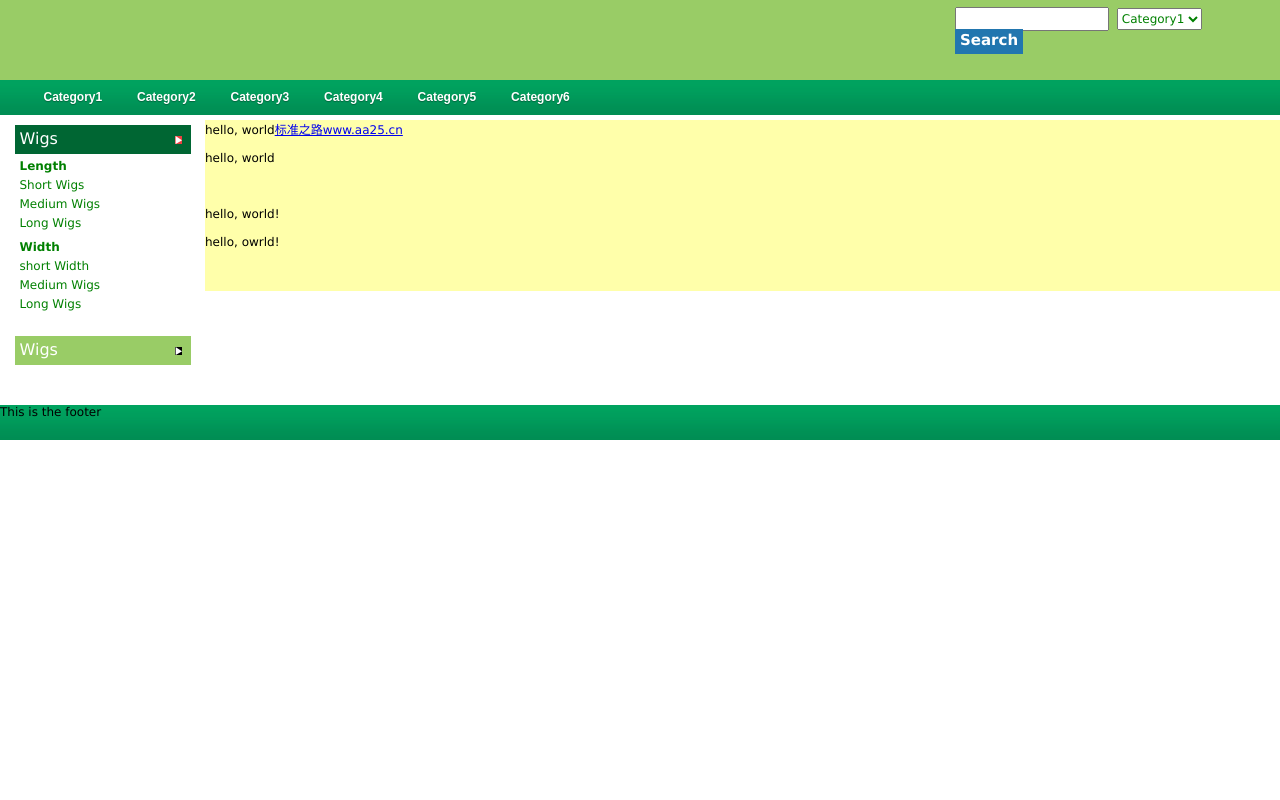
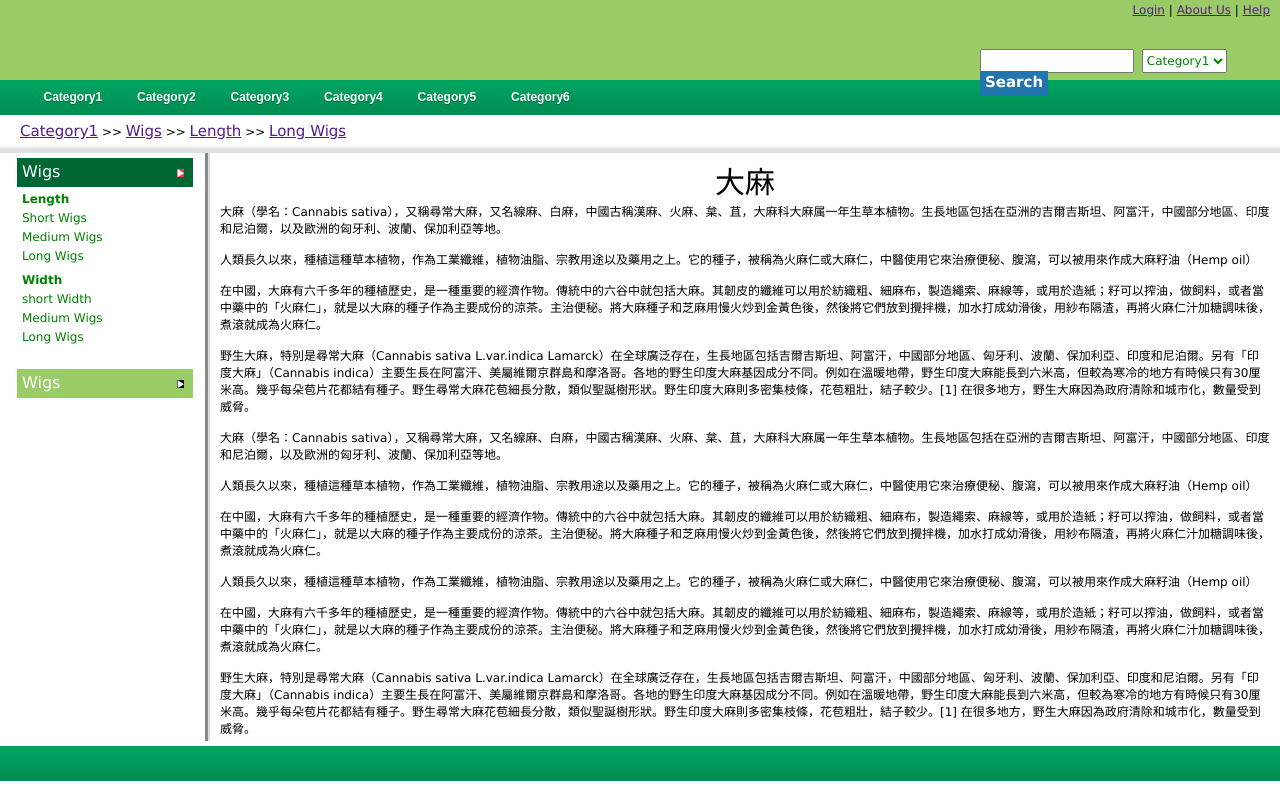
Before and after one commit to ChenJiaoyan/TCM, a PHP site: page / in a window 1280 px wide. Run offline with PHP 8.4, Linux system fonts and the light colour scheme.

Commit message:
Sep night

```diff
--- a/css/layout.css
+++ b/css/layout.css
@@ -7,17 +7,24 @@ body { font-family:Verdana; font-size:14px; margin:0;}
 
 #container {margin:0 auto; width:100%;}
 #header { height:80px; background:#9c6;}
-#header #searchbox{ float:right; width:25%;height:35px;padding:7px 5px 5px 5px;}
+#header #headright{ float:right; width:25%; height:90%;}
+#header #searchbox{ float:left;height:35px;padding:7px 5px 5px 5px;margin-top:25px;margin-left:15px;}
 #header #searchbox #txtSearch{ height:20px;}
-#header #searchbox #optionSearch{ height:22px;margin-left:4px;margin-right:4px;color:green;}
+#header #searchbox #optionSearch{ height:24px;margin-left:4px;margin-right:4px;color:green;}
 #header #searchbox #search_submit{ background:#2276AF; font-size:15px; font-weight:bold;text-shadow:1px 1px 1px #2276AF;color:white;text-align:center;padding: 2px 5px 5px 5px;}
-#menu { height:35px; background:url(../images/menu_back.png); margin-bottom:5px; overflow:hidden; padding:0 0 0 20px;}
+#header #utility {float:right;margin-right:10px;margin-top:3px;}
+#menu { width:100%;height:35px; background:url(../images/menu_back.png); margin-bottom:5px; overflow:hidden; padding:0 0 0 20px;}
 #menu ul {list-style:none; height:35px;line-height:35px;padding:0 8px 1px;border-radius:30px;box-shadow:0 1px 3px rgba(0;0,0,0,4);}
 #menu ul li{display:inline-block;margin:0.5px;}
 #menu ul li a{ color:#fff; font-weight:bold;font-family:Arial, Helvetica, sans-serif;font-size:12px;padding:5px 15px;text-decoration:none;text-shadow:0 1px 1px rgba(0,0,0,0.3);}
 #menu ul li a#curr, #menu ul li a:hover{ border-radius:20px;background-color:#666;box-shadow:0 1px 1px rgba(0,0,0,0.2);border-top:1px solid #f8f8f8;}
 #mainContent {margin-bottom:5px;}
-#sidebar { float:left; width:200px;background:#fff;}
-#content { margin-left:205px !important; margin-left:202px; height:auto !important; height:100px; background:#ffa;}/*µ±contentÉè¶¨¸ß¶Èºó£¬3ÏñËØ»áÅÜµ½contentÍâ²à£¬ÕâÑù£¬ÎÒÃÇÓÃ!importantÐÞÕýÔÚieÏÂÏò×ó¶à¸¡¶¯2ÏñËØ£¬¼ÓÉÏ3ÏñËØµÄbugÕýºÃÊÇ5ÏñËØ£¬ËùÒÔÔÚ»ðºüºÍIEÏÂÏÔÊ¾ÊÇÒ»ÑùµÄ*/
+#mainContent .border{width:100%;height:10px;background:url(../images/border.gif);}
+#mainContent #status{height:23px;width:100%;position:relative;padding:0 20px;top:2px;}
+#mainContent #status a{font-size:15px;}
+#mainContent #content {position:relative;}
+#sidebar { float:left; width:205px;background:#fff;}
+#content { margin-left:205px !important; margin-left:202px; height:auto !important; height:100px; background:#ffa; background:white;}/*µ±contentÉè¶¨¸ß¶Èºó£¬3ÏñËØ»áÅÜµ½contentÍâ²à£¬ÕâÑù£¬ÎÒÃÇÓÃ!importantÐÞÕýÔÚieÏÂÏò×ó¶à¸¡¶¯2ÏñËØ£¬¼ÓÉÏ3ÏñËØµÄbugÕýºÃÊÇ5ÏñËØ£¬ËùÒÔÔÚ»ðºüºÍIEÏÂÏÔÊ¾ÊÇÒ»ÑùµÄ*/
+#content #content2{ padding: 5px 10px 5px 10px;border-left-color: #DDDDDD;border-left-style: groove;border-left-width: 5px;}
 #footer { height:35px; background:url(../images/menu_back.png);}
 .clearfloat { clear:both; height:0; font-size: 1px; line-height: 0px;}
--- a/index.html
+++ b/index.html
@@ -10,6 +10,14 @@
 <body>
 <div id="container">
   <div id="header">
+  <div id="headright">
+  <div id="utility">
+    <ul>
+    <a href="">Login</a> |
+    <a href="">About Us</a> |
+    <a href="">Help </a>
+    </ul>
+  </div>
   <div id="searchbox">
     <input id="txtSearch" type="text" name="search" maxlength="200" value="" autocomplete="off">
     <select id="optionSearch">
@@ -18,7 +26,8 @@
 	<option value="Category3">Category3</option>
     </select>
     <span id="search_submit">Search</span>
-    </div>
+  </div>
+  </div>
   </div>
   <div id="menu">
   <ul>
@@ -30,9 +39,15 @@
     <li id="category6"><a href="">Category6</a></li>
   </ul>
   </div>
-  <br class="clearfloat" />
   <div id="mainContent">
+    <div id="status">
+	<a href="">Category1</a> >>
+	<a href="">Wigs</a> >>
+	<a href="">Length</a> >>
+	<a href="">Long Wigs</a>
+    </div>
     <div id="sidebar">
+	<div class="border"></div>
  <!--   	<a href="javascript:parentAccordion.pr(1)">Exand All</a> | <a href="javascript:parentAccordion.pr(-1)">Collapse All</a>
 -->
     	<ul class="acc" id="acc">
@@ -96,22 +111,27 @@
 
     </ul>
     </div>
-    <div id="content">hello, world<a href="http://www.aa25.cn">标准之路www.aa25.cn</a><br />
-      <br />
-    hello, world<br />
-      <br />
-      <br />
-      <br />
-hello, world!<br />
-<br />
-hello, owrld!<br />
-    <br />
-    <br />
-    <br />
+    <div id="content">
+	<div class="border"></div>
+	<div id="content2">
+	<h2 style="font-size:30px;text-align:center;">大麻</h2>
+	<p>大麻（學名：Cannabis sativa），又稱尋常大麻，又名線麻、白麻，中國古稱漢麻、火麻、枲、苴，大麻科大麻属一年生草本植物。生長地區包括在亞洲的吉爾吉斯坦、阿富汗，中國部分地區、印度和尼泊爾，以及歐洲的匈牙利、波蘭、保加利亞等地。
+	</p><br/>
+	<p>人類長久以來，種植這種草本植物，作為工業纖維，植物油脂、宗教用途以及藥用之上。它的種子，被稱為火麻仁或大麻仁，中醫使用它來治療便秘、腹瀉，可以被用來作成大麻籽油（Hemp oil）</p></br>
+	<p>在中國，大麻有六千多年的種植歷史，是一種重要的經濟作物。傳統中的六谷中就包括大麻。其韌皮的纖維可以用於紡織粗、細麻布，製造繩索、麻線等，或用於造紙；籽可以搾油，做飼料，或者當中藥中的「火麻仁」，就是以大麻的種子作為主要成份的涼茶。主治便秘。將大麻種子和芝麻用慢火炒到金黃色後，然後將它們放到攪拌機，加水打成幼滑後，用紗布隔渣，再將火麻仁汁加糖調味後，煮滾就成為火麻仁。</p></br>
+	<p>野生大麻，特別是尋常大麻（Cannabis sativa L.var.indica Lamarck）在全球廣泛存在，生長地區包括吉爾吉斯坦、阿富汗，中國部分地區、匈牙利、波蘭、保加利亞、印度和尼泊爾。另有「印度大麻」（Cannabis indica）主要生長在阿富汗、美屬維爾京群島和摩洛哥。各地的野生印度大麻基因成分不同。例如在溫暖地帶，野生印度大麻能長到六米高，但較為寒冷的地方有時候只有30厘米高。幾乎每朵苞片花都結有種子。野生尋常大麻花苞細長分散，類似聖誕樹形狀。野生印度大麻則多密集枝條，花苞粗壯，結子較少。[1] 在很多地方，野生大麻因為政府清除和城市化，數量受到威脅。</p></br>
+	<p>大麻（學名：Cannabis sativa），又稱尋常大麻，又名線麻、白麻，中國古稱漢麻、火麻、枲、苴，大麻科大麻属一年生草本植物。生長地區包括在亞洲的吉爾吉斯坦、阿富汗，中國部分地區、印度和尼泊爾，以及歐洲的匈牙利、波蘭、保加利亞等地。
+	</p><br/>
+	<p>人類長久以來，種植這種草本植物，作為工業纖維，植物油脂、宗教用途以及藥用之上。它的種子，被稱為火麻仁或大麻仁，中醫使用它來治療便秘、腹瀉，可以被用來作成大麻籽油（Hemp oil）</p></br>
+	<p>在中國，大麻有六千多年的種植歷史，是一種重要的經濟作物。傳統中的六谷中就包括大麻。其韌皮的纖維可以用於紡織粗、細麻布，製造繩索、麻線等，或用於造紙；籽可以搾油，做飼料，或者當中藥中的「火麻仁」，就是以大麻的種子作為主要成份的涼茶。主治便秘。將大麻種子和芝麻用慢火炒到金黃色後，然後將它們放到攪拌機，加水打成幼滑後，用紗布隔渣，再將火麻仁汁加糖調味後，煮滾就成為火麻仁。</p></br>
+	<p>人類長久以來，種植這種草本植物，作為工業纖維，植物油脂、宗教用途以及藥用之上。它的種子，被稱為火麻仁或大麻仁，中醫使用它來治療便秘、腹瀉，可以被用來作成大麻籽油（Hemp oil）</p></br>
+	<p>在中國，大麻有六千多年的種植歷史，是一種重要的經濟作物。傳統中的六谷中就包括大麻。其韌皮的纖維可以用於紡織粗、細麻布，製造繩索、麻線等，或用於造紙；籽可以搾油，做飼料，或者當中藥中的「火麻仁」，就是以大麻的種子作為主要成份的涼茶。主治便秘。將大麻種子和芝麻用慢火炒到金黃色後，然後將它們放到攪拌機，加水打成幼滑後，用紗布隔渣，再將火麻仁汁加糖調味後，煮滾就成為火麻仁。</p></br>
+	<p>野生大麻，特別是尋常大麻（Cannabis sativa L.var.indica Lamarck）在全球廣泛存在，生長地區包括吉爾吉斯坦、阿富汗，中國部分地區、匈牙利、波蘭、保加利亞、印度和尼泊爾。另有「印度大麻」（Cannabis indica）主要生長在阿富汗、美屬維爾京群島和摩洛哥。各地的野生印度大麻基因成分不同。例如在溫暖地帶，野生印度大麻能長到六米高，但較為寒冷的地方有時候只有30厘米高。幾乎每朵苞片花都結有種子。野生尋常大麻花苞細長分散，類似聖誕樹形狀。野生印度大麻則多密集枝條，花苞粗壯，結子較少。[1] 在很多地方，野生大麻因為政府清除和城市化，數量受到威脅。</p>
+	</div>
     </div>
   </div>
   <br class="clearfloat" />
-  <div id="footer">This is the footer<span style="display:none"></span></div>
+  <div id="footer"></div>
 </div>
 <script type="text/javascript" src="js/script.js"></script>
 <script type="text/javascript">
```
Also changed, not shown: images/border.gif (added).
